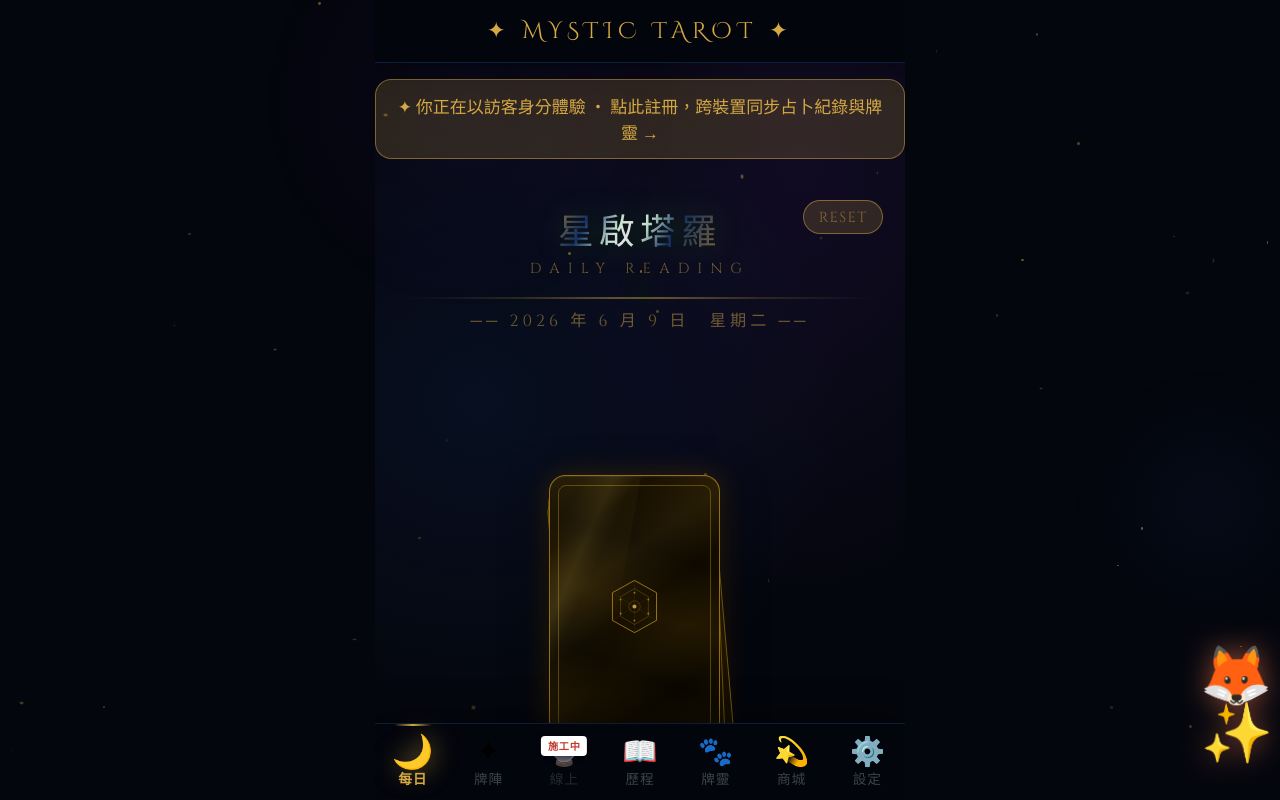
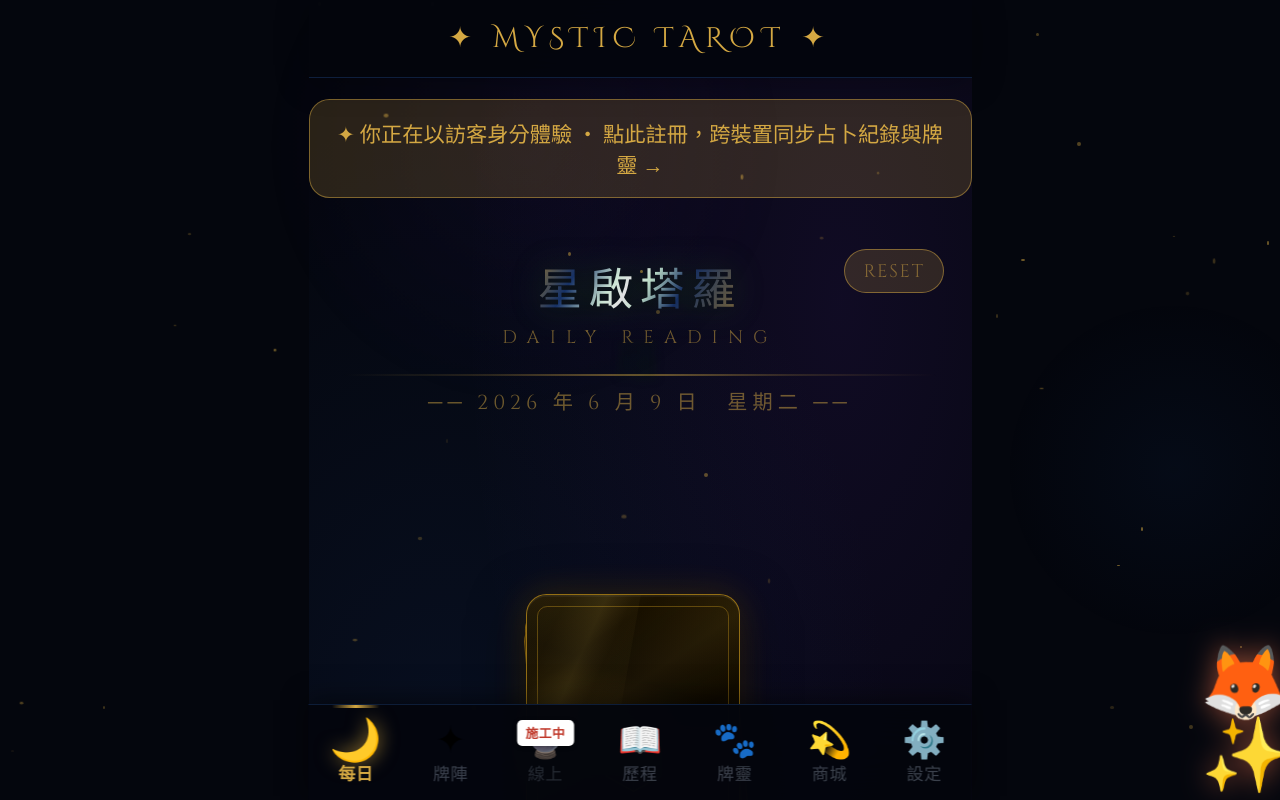
Before and after one commit to a19895291/wikiwaitetarot, a React (Vite) app: page / in a window 1280 px wide. Both pictures are taken after a click on the button "先以訪客身分體驗 →". Shown: the top 800 px of the page. Built offline with nearby package versions, Linux system fonts and the light colour scheme; a web font is replaced by a local one.

Commit message:
Add files via upload

```diff
--- a/src/App.tsx
+++ b/src/App.tsx
@@ -120,7 +120,7 @@ export default function App(){
   // 螢幕等比縮放：以 390 設計寬為基準，下限 0.82、封頂 1.7。傳給牌靈與設定頁(牌庫)同步縮放。
   const [uiScale,setUiScale]=useState(1);
   useEffect(()=>{
-    const calc=()=>{const w=window.innerWidth||390;setUiScale(Math.min(Math.max(w/390,0.82),1.7)*0.8);}; // 選項2：自動縮放再 ×0.8（整體縮小為現在的80%，平板仍等比放大）
+    const calc=()=>{const w=window.innerWidth||390;setUiScale(Math.min(Math.max(w/390,0.82),1.7));};
     calc();
     window.addEventListener("resize",calc);
     window.addEventListener("orientationchange",calc);
@@ -217,8 +217,7 @@ export default function App(){
   return <>
   <div className={`theme-root theme-${theme.id}${theme.isLight?" theme-light":""}${theme.id==="skyblue"?" theme-skyblue":""}`} style={{
     zoom:uiScale,
-    height:`calc(100dvh / ${uiScale})`,maxWidth:390,margin:"0 auto",
-    display:"flex",flexDirection:"column",overflow:"hidden",
+    minHeight:`calc(100vh / ${uiScale})`,maxWidth:390,margin:"0 auto",
     position:"relative",...appBgStyle,
     fontFamily:"'Noto Sans TC',sans-serif",color:C.text
   }}>
@@ -300,9 +299,9 @@ export default function App(){
 
     {/* Header */}
     {!inSession&&<div style={{
-      height:46,flexShrink:0,
+      height:46,
       background:C.navBg,
-      position:"relative",zIndex:100,
+      position:"sticky",top:0,zIndex:100,
       display:"flex",alignItems:"center",justifyContent:"center",
       borderBottom:`1px solid ${C.navBorder}`,
       backdropFilter:"blur(20px)",
@@ -312,7 +311,7 @@ export default function App(){
     </div>}
 
     {/* Page content */}
-    <div style={{flex:1,overflowY:"auto",WebkitOverflowScrolling:"touch",position:"relative",zIndex:1,animation:"fadeInUp .45s ease"}} key={page}>
+    <div style={{position:"relative",zIndex:1,animation:"fadeInUp .45s ease"}} key={page}>
     {!session && (
       <div
       onClick={goToLogin}
@@ -342,9 +341,12 @@ export default function App(){
       {page==="settings"&&<SettingsPage themeId={themeId} switchTheme={switchTheme} cardBackId={cardBackId} switchCardBack={switchCardBack} userEmail={session?.user?.email || null} onLogout={goToLogin} uiScale={uiScale}/>}
     </div>
 
-    {/* Bottom Nav — flex 直欄最底項（不用 fixed，standalone/Safari 完全一致；在縮放層內隨 uiScale 等比縮放） */}
-    {!inSession&&<div style={{
-      flexShrink:0,position:"relative",
+
+  </div>
+    {/* Bottom Nav — portal 到 document.body，徹底脫離縮放層，bottom:0 永遠對齊真實視窗底部 */}
+    {!inSession&&createPortal(<div style={{
+      position:"fixed",bottom:0,left:"50%",transform:"translateX(-50%)",
+      width:"100%",maxWidth:390*uiScale,
       background:C.navBg||"rgba(4,6,13,.97)",
       borderTop:"1px solid rgba(26,58,110,.45)",
       backdropFilter:"blur(24px)",
@@ -355,21 +357,21 @@ export default function App(){
             {NAV.map((n,i)=>{
         const wip=n.id==="online";
         return <button key={n.id} onClick={()=>{if(!wip)setPage(n.id);}} style={{
-        flex:1,padding:"10px 4px 8px",
+        flex:1,padding:`${10*uiScale}px ${4*uiScale}px ${8*uiScale}px`,
         background:"none",border:"none",cursor:wip?"default":"pointer",
-        display:"flex",flexDirection:"column",alignItems:"center",gap:2,
+        display:"flex",flexDirection:"column",alignItems:"center",gap:2*uiScale,
         animation:`navItemIn .3s ease ${i*.04}s both`,
         position:"relative",
       }}>
-        {page===n.id&&!wip&&<div style={{position:"absolute",top:0,left:"50%",transform:"translateX(-50%)",width:28,height:2,borderRadius:"0 0 2px 2px",background:`linear-gradient(90deg,transparent,${C.gold},transparent)`}}/>}
+        {page===n.id&&!wip&&<div style={{position:"absolute",top:0,left:"50%",transform:"translateX(-50%)",width:28*uiScale,height:2*uiScale,borderRadius:"0 0 2px 2px",background:`linear-gradient(90deg,transparent,${C.gold},transparent)`}}/>}
         <div style={{
-          fontSize:20.79,lineHeight:1,
+          fontSize:20.79*uiScale,lineHeight:1,
           filter:wip?"grayscale(.7) opacity(.6)":page===n.id?`drop-shadow(0 0 8px rgba(212,168,67,.7))`:"none",
           transform:page===n.id&&!wip?"scale(1.18)":"scale(1)",
           transition:"all .25s cubic-bezier(.34,1.56,.64,1)"
         }}>{n.emoji}</div>
         <div style={{
-          fontSize:10.1,
+          fontSize:10.1*uiScale,
           fontFamily:"'Cinzel',serif",
           letterSpacing:.5,
           color:page===n.id&&!wip?C.gold:C.textFaint,
@@ -378,18 +380,17 @@ export default function App(){
           opacity:wip?.6:1,
         }}>{n.label}</div>
         {wip&&<div style={{
-          position:"absolute",top:9,left:"50%",transform:"translateX(-50%)",
+          position:"absolute",top:9*uiScale,left:"50%",transform:"translateX(-50%)",
           background:"#fff",color:"#c0392b",
-          fontSize:7.5,fontWeight:700,letterSpacing:.5,
-          padding:"2px 5px",borderRadius:3,whiteSpace:"nowrap",
+          fontSize:7.5*uiScale,fontWeight:700,letterSpacing:.5,
+          padding:`${2*uiScale}px ${5*uiScale}px`,borderRadius:3*uiScale,whiteSpace:"nowrap",
           boxShadow:"0 1px 4px rgba(0,0,0,.3)",
           fontFamily:"'Noto Sans TC',sans-serif",
           pointerEvents:"none",zIndex:3,
         }}>施工中</div>}
         </button>;
       })}
-    </div>}
-  </div>
+    </div>, document.body)}
   {/* Spirit Pet — 置於縮放層外，座標用真實視窗，再由 uiScale 放大體積 */}
   {!inSession&&createPortal(<SpiritPet spirit={spirit} activeSpiritEmoji={activeSpiritEmoji} uiScale={uiScale}/>, document.body)}
   </>;
```
